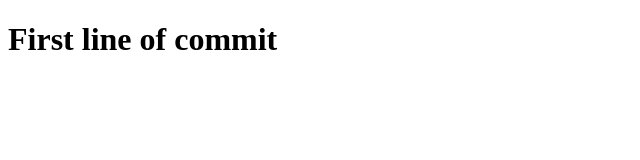
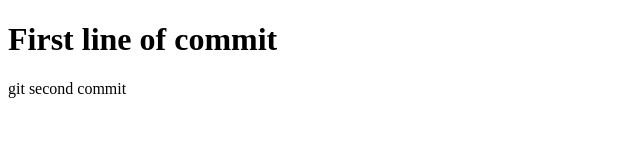
Before and after one commit to Farhad0555/prac0002, a plain HTML site: page index.html in a window 1280 px wide. Shown: the whole page, without its empty margins (0-640 px from the left). Drawn offline with Linux system fonts and the light colour scheme.

Commit message:
second commit

```diff
--- a/index.html
+++ b/index.html
@@ -7,5 +7,6 @@
 </head>
 <body>
     <h1>First line of commit</h1>
+    <p> git second commit </p>
 </body>
 </html>
```
